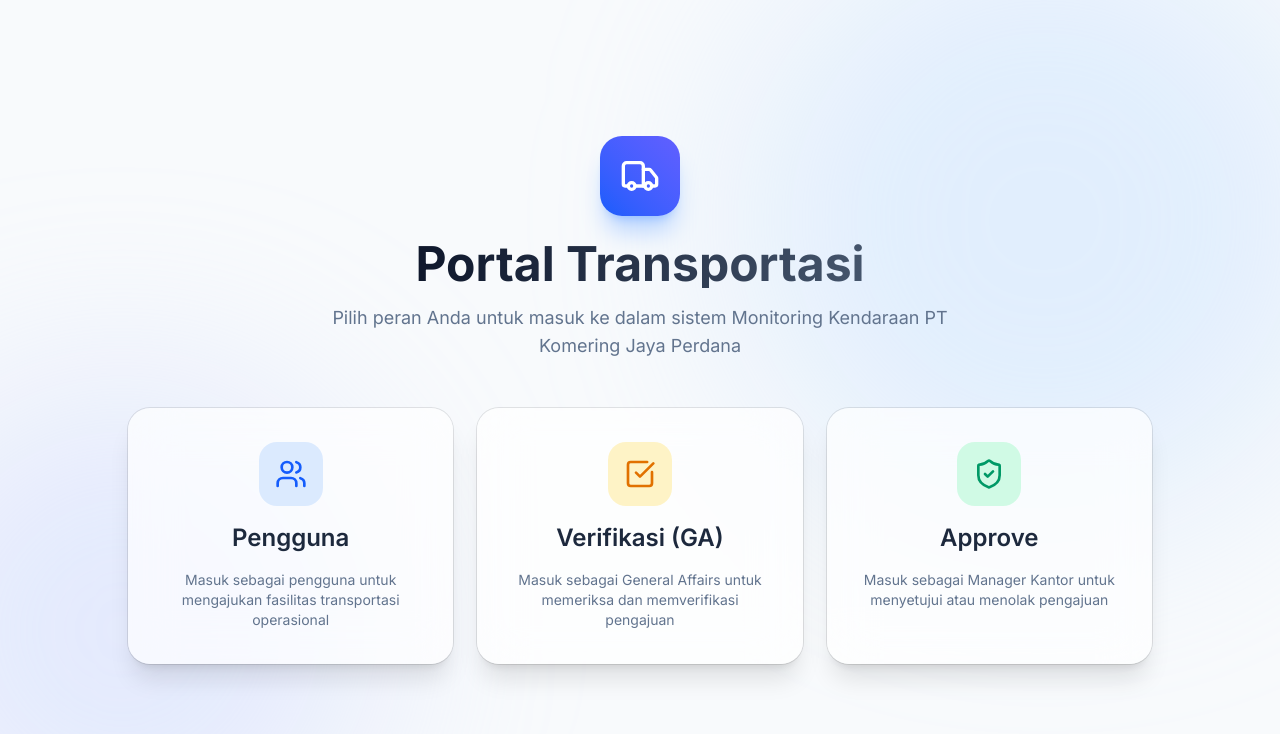
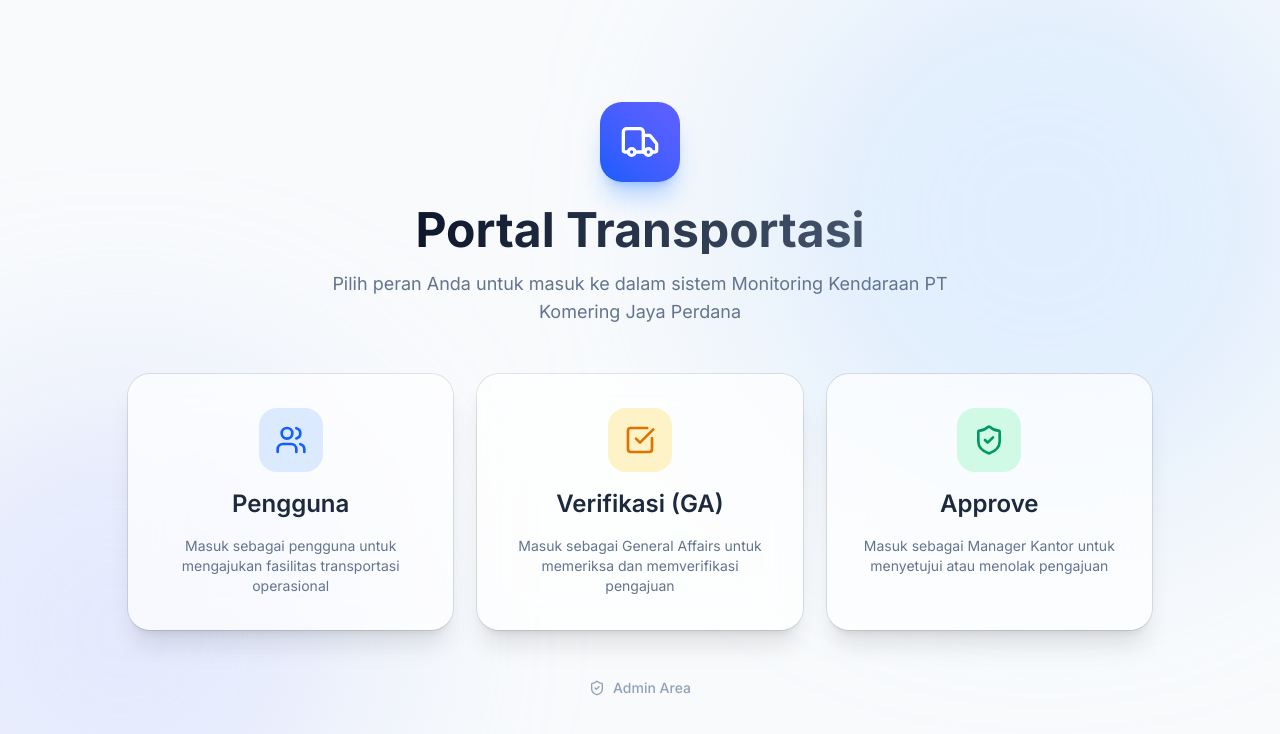
Before and after one commit to hillmydyan/Website-Monitoring-Kendaraan-PT-Komering-Jaya-Perdana, a Next.js app: page /portal in a window 1280 px wide. Shown: the top 734 px of the page. Built offline with nearby package versions, Linux system fonts and the light colour scheme; no server answers; the database is empty.

Commit message:
feat: add hidden admin login link on portal footer

```diff
--- a/src/app/portal/page.tsx
+++ b/src/app/portal/page.tsx
@@ -83,6 +83,18 @@
             </div>
           </Card>
         </div>
+
+        {/* Admin Login Link */}
+        <div className="mt-12 text-center">
+          <button
+            onClick={() => router.push('/login')}
+            className="text-sm font-medium text-slate-400 hover:text-slate-600 transition-colors flex items-center justify-center gap-2 mx-auto"
+          >
+            <ShieldCheck className="w-4 h-4" />
+            Admin Area
+          </button>
+        </div>
+
         </div>
       </div>
     </div>
```
